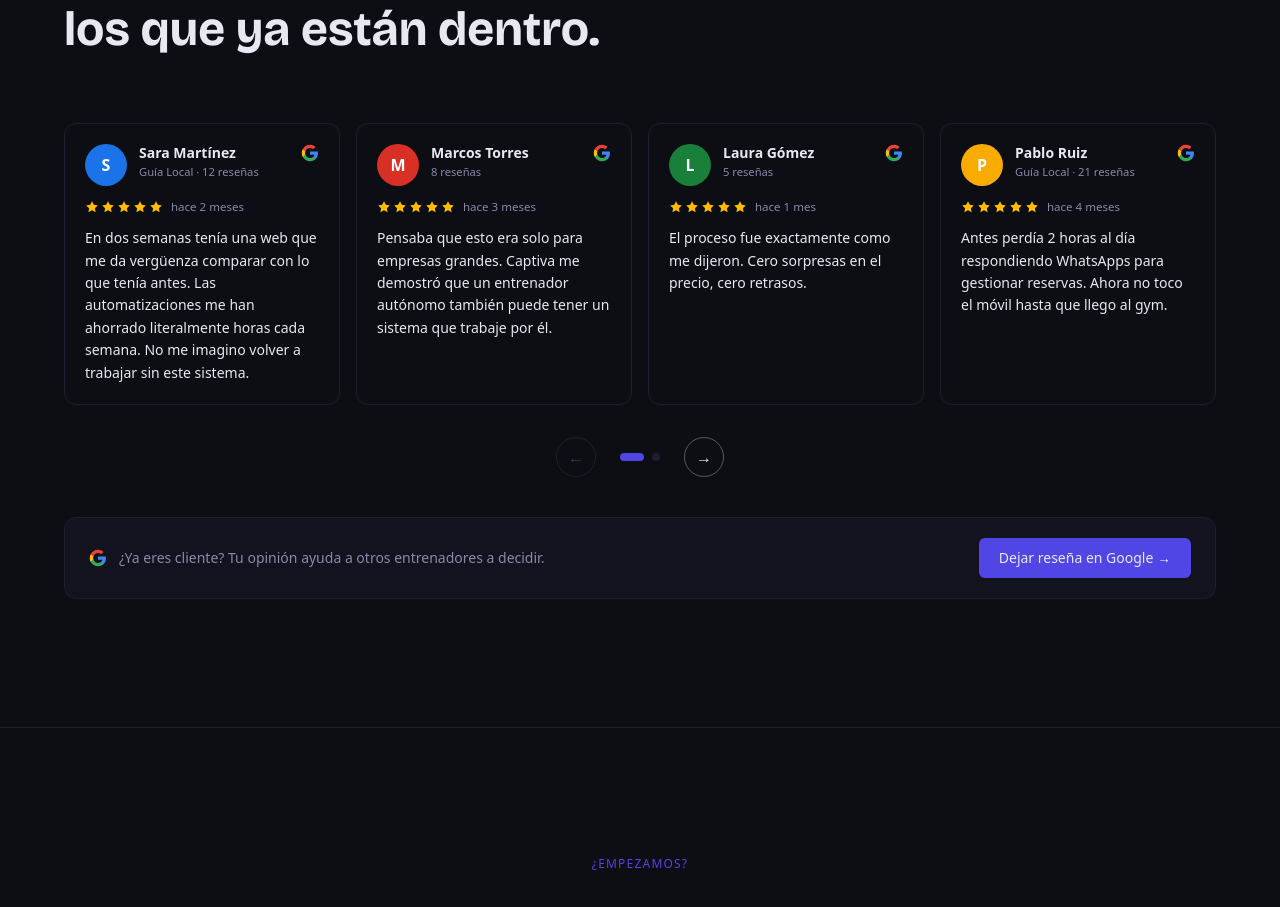
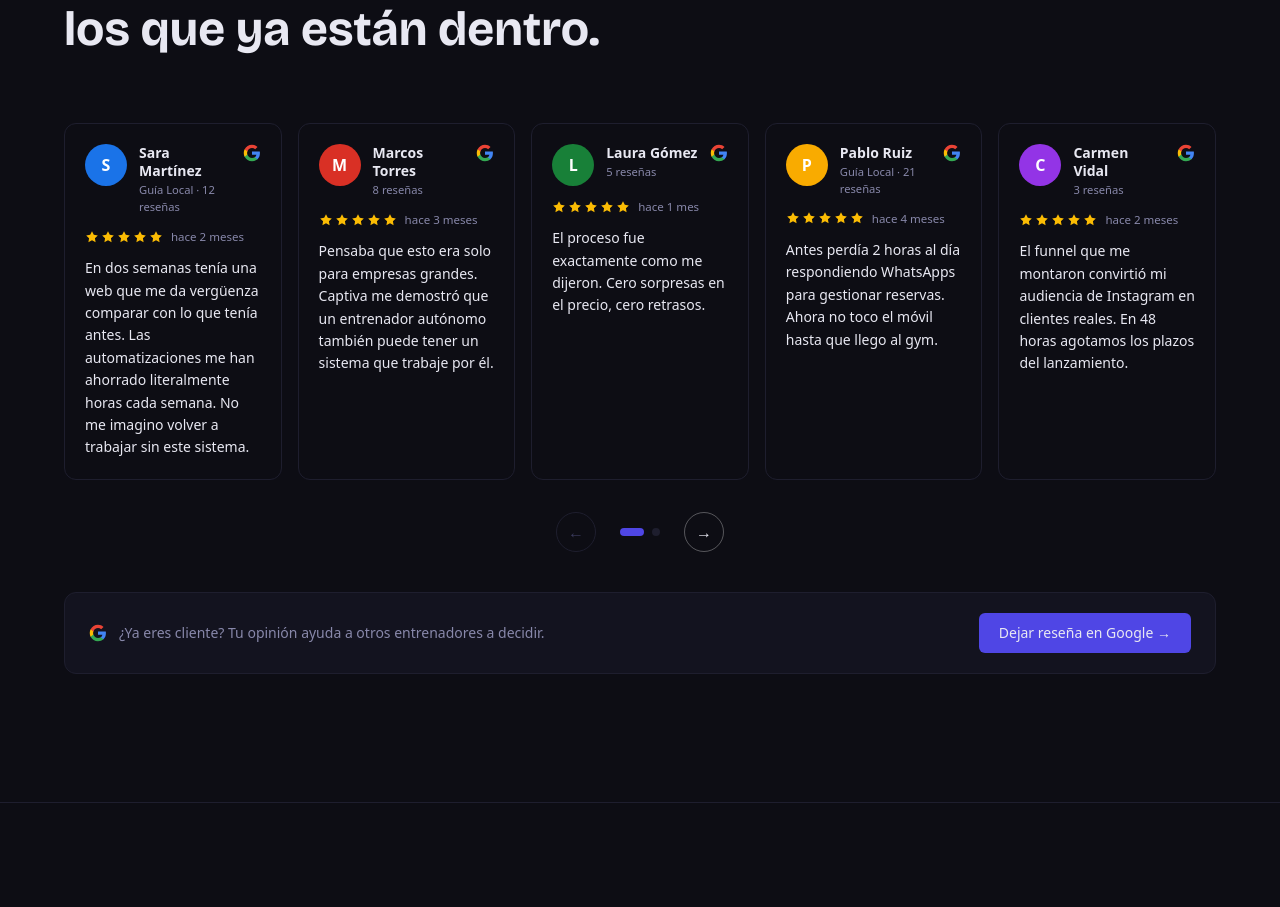
Before and after one commit to Ricardo2325/captiva, a Next.js app: page / in a window 1280 px wide. Shown: the part 3180-4087 px from the top of the page. Built offline with nearby package versions, Linux system fonts and the light colour scheme.

Commit message:
feat: expand testimonials to 10 reviews, 5x5 carousel grid

```diff
--- a/src/components/Testimonials.tsx
+++ b/src/components/Testimonials.tsx
@@ -75,6 +75,24 @@ const reviews = [
     stars: 5,
     date: 'hace 1 mes',
     text: 'La secuencia de emails automática me trajo 3 alumnos nuevos el primer mes sin que yo hiciera nada. Solo tuve que abrir el calendario y confirmar.',
+  },
+  {
+    name: 'Lucía Fernández',
+    initial: 'L',
+    avatarColor: '#0288d1',
+    meta: 'Guía Local · 9 reseñas',
+    stars: 5,
+    date: 'hace 2 semanas',
+    text: 'Tenía miedo de que el proyecto se alargara o que los costes se dispararan. Nada de eso. Precio cerrado desde el primer día y entregado antes de lo previsto.',
+  },
+  {
+    name: 'Roberto Iglesias',
+    initial: 'R',
+    avatarColor: '#558b2f',
+    meta: '7 reseñas',
+    stars: 5,
+    date: 'hace 3 meses',
+    text: 'Mis clientes me preguntan quién me hizo la web porque parece de empresa grande. Eso ya solo vale el precio. Pero es que además funciona.',
   },
 ];
 
@@ -167,7 +185,7 @@ function GoogleReviewCard({ review, large = false }: { review: Review; large?: b
   );
 }
 
-const PER_PAGE = 4;
+const PER_PAGE = 5;
 
 function DesktopCarousel({ reviews, ease }: { reviews: Review[]; ease: readonly number[] }) {
   const [page, setPage] = useState(0);
@@ -196,7 +214,7 @@ function DesktopCarousel({ reviews, ease }: { reviews: Review[]; ease: readonly
             animate="center"
             exit="exit"
             transition={{ duration: 0.35, ease: ease as [number, number, number, number] }}
-            className="grid grid-cols-4 gap-4"
+            className="grid grid-cols-5 gap-4"
           >
             {visible.map((r, i) => (
               <GoogleReviewCard key={r.name + i} review={r} />
```
